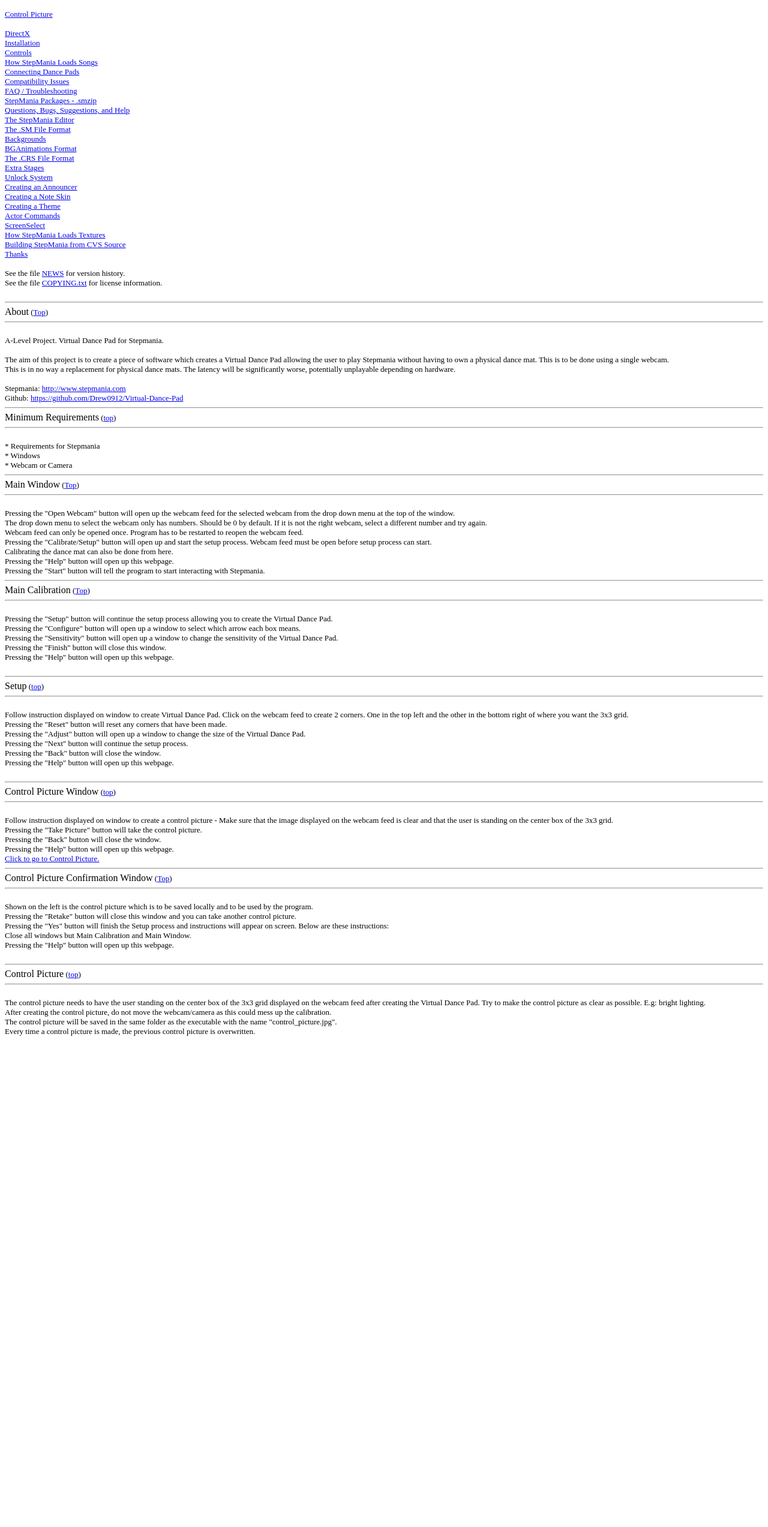
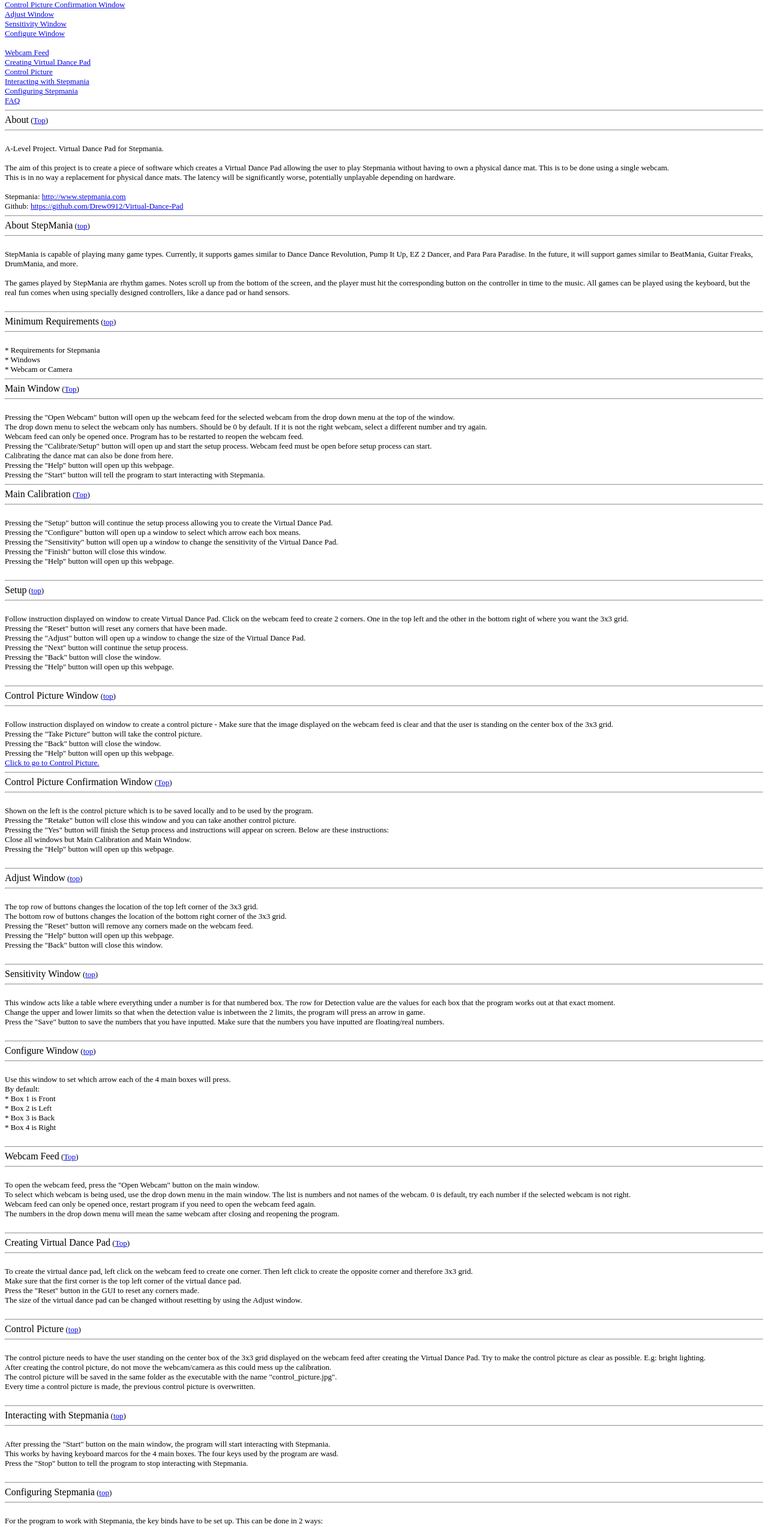
Before and after one commit to Drew0912/Virtual-Dance-Pad, a plain HTML site: page Help.html in a window 1280 px wide. Shown: the part 240-2786 px from the top of the page at 60% size. Before the commit the page ends 1992 px from the top, so only its background shows below. Drawn offline with Linux system fonts and the light colour scheme.

Commit message:
Added help html

```diff
--- a/Development/Stage 9 - Help Webpage/index.html
+++ b/Help.html
@@ -8,45 +8,24 @@
 <font size="2">
 <br>
 <a href="#About">About</a><br>
+<a href="#About StepMania">About StepMania</a><br>
 <a href="#Minimum Requirements">Minimum Requirements</a><br>
 <a href="#Main Window">Main Window</a><br>
 <a href="#Main Calibration Window">Main Calibration Window</a><br>
 <a href="#Setup Window">Setup Window</a><br>
 <a href="#Control Picture Window">Control Picture Window</a><br>
 <a href="#Control Picture Confirmation Window">Control Picture Confirmation Window</a><br>
+<a href="#Adjust Window">Adjust Window</a><br>
+<a href="#Sensitivity Window">Sensitivity Window</a><br>
+<a href="#Configure Window">Configure Window</a><br>
 <br>
+<a href="#Webcam Feed">Webcam Feed</a><br>
+<a href="#Creating Virtual Dance Pad">Creating Virtual Dance Pad</a><br>
 <a href="#Control Picture">Control Picture</a><br>
+<a href="#Interacting with Stepmania">Interacting with Stepmania</a><br>
+<a href="#Configuring Stepmania">Configuring Stepmania</a><br>
+<a href="#FAQ">FAQ</a><br>
 
-<br>
-<a href="#DirectX">DirectX</a> <br>
-<a href="#Installation">Installation</a> <br>
-<a href="#Controls">Controls</a><br>
-<a href="#How StepMania Loads Songs">How StepMania Loads Songs</a><br>
-<a href="#Connecting Dance Pads">Connecting Dance Pads</a> <br>
-<a href="#Compatibility Issues">Compatibility Issues</a><br>
-<a href="#FAQ / Troubleshooting">FAQ / Troubleshooting</a><br>
-<a href="#StepMania Packages - .smzip">StepMania Packages - .smzip</a><br>
-<a href="#Questions, Bugs, Suggestions, and Help">Questions, Bugs, Suggestions,
-and Help</a> <br>
-<a href="#The StepMania editor">The StepMania Editor</a><br>
-<a href="#The .SM file format">The .SM File Format</a><br>
-<a href="#Backgrounds">Backgrounds</a><br>
-<a href="#BGAnimations Format">BGAnimations Format</a><br>
-<a href="#The .CRS File Format">The .CRS File Format</a><br>
-<a href="#Extra Stages">Extra Stages</a><br>
-<a href="#Unlock System">Unlock System</a><br>
-<a href="#Creating an Announcer">Creating an Announcer</a><br>
-<a href="#Creating a Note Skin">Creating a Note Skin</a><br>
-<a href="#Creating a Theme">Creating a Theme</a><br>
-<a href="#Actor Commands">Actor Commands</a><br>
-<a href="#ScreenSelect">ScreenSelect</a><br>
-<a href="#How StepMania Loads Textures">How StepMania Loads Textures</a><br>
-<a href="#Building StepMania from CVS source">Building StepMania from CVS Source</a><br>
-<a href="#Thanks">Thanks</a><br>
-<br>
-See the file <a href="NEWS">NEWS</a> for version history.<br>
-See the file <a href="COPYING.txt">COPYING.txt</a> for license information.<br>
-<br>
 
 <a name="About">
 <font face="Courier New" size="2">
@@ -66,6 +45,25 @@ The latency will be significantly worse, potentially unplayable depending on har
 <br><br>
 Stepmania: <a href="http://www.stepmania.com">http://www.stepmania.com</a><br>
 Github: <a href="https://github.com/Drew0912/Virtual-Dance-Pad">https://github.com/Drew0912/Virtual-Dance-Pad</a>
+<br>
+
+<a name="About StepMania">
+<font face="Courier New" size="2">
+<hr></font>
+<font size="3">
+About StepMania</font></a><font size="2"> (<a href="#Table of Contents">top</a>)</font><hr>
+<font size="2">
+<br>
+StepMania is capable of playing many game types. Currently, it supports games
+similar to Dance Dance Revolution, Pump It Up, EZ 2 Dancer, and Para Para
+Paradise. In the future, it will support games similar to BeatMania, Guitar
+Freaks, DrumMania, and more.<br>
+<br>
+The games played by StepMania are rhythm games. Notes scroll up from
+the bottom of the screen, and the player must hit the corresponding
+button on the controller in time to the music. All games can be played
+using the keyboard, but the real fun comes when using specially
+designed controllers, like a dance pad or hand sensors.<br>
 <br>
 
 <a name="Minimum Requirements">
@@ -156,7 +154,73 @@ Close all windows but Main Calibration and Main Window.<br>
 Pressing the "Help" button will open up this webpage.<br>
 <br>
 
+<a name="Adjust Window">
+<font face="Courier New" size="2">
+<hr></font>
+<font size="3">
+Adjust Window</font></a><font size="2"> (<a href="#Table of Contents">top</a>)</font><hr>
+<font size="2">
+<br>
+The top row of buttons changes the location of the top left corner of the 3x3 grid.<br>
+The bottom row of buttons changes the location of the bottom right corner of the 3x3 grid.<br>
+Pressing the "Reset" button will remove any corners made on the webcam feed.<br>
+Pressing the "Help" button will open up this webpage.<br>
+Pressing the "Back" button will close this window.<br>
+<br>
 
+<a name="Sensitivity Window">
+<font face="Courier New" size="2">
+<hr></font>
+<font size="3">
+Sensitivity Window</font></a><font size="2"> (<a href="#Table of Contents">top</a>)</font><hr>
+<font size="2">
+<br>
+This window acts like a table where everything under a number is for that numbered box. The row for Detection value are the values for each box that the program works out at that exact moment.<br>
+Change the upper and lower limits so that when the detection value is inbetween the 2 limits, the program will press an arrow in game.<br>
+Press the "Save" button to save the numbers that you have inputted. Make sure that the numbers you have inputted are floating/real numbers.<br>
+<br>
+
+<a name="Configure Window">
+<font face="Courier New" size="2">
+<hr></font>
+<font size="3">
+Configure Window</font></a><font size="2"> (<a href="#Table of Contents">top</a>)</font><hr>
+<font size="2">
+<br>
+Use this window to set which arrow each of the 4 main boxes will press.<br>
+By default:<br>
+* Box 1 is Front<br>
+* Box 2 is Left<br>
+* Box 3 is Back<br>
+* Box 4 is Right<br>
+<br>
+
+
+<a name="Webcam Feed">
+<font face="Courier New" size="2">
+<hr></font>
+<font size="3">
+Webcam Feed</font></a><font size="2"> (<a href="#Table of Contents">Top</a>)</font><hr>
+<font size="2">
+<br>
+To open the webcam feed, press the "Open Webcam" button on the main window.<br>
+To select which webcam is being used, use the drop down menu in the main window. The list is numbers and not names of the webcam. 0 is default, try each number if the selected webcam is not right.<br>
+Webcam feed can only be opened once, restart program if you need to open the webcam feed again.<br>
+The numbers in the drop down menu will mean the same webcam after closing and reopening the program.<br>
+<br>
+
+<a name="Creating Virtual Dance Pad">
+<font face="Courier New" size="2">
+<hr></font>
+<font size="3">
+Creating Virtual Dance Pad</font></a><font size="2"> (<a href="#Table of Contents">Top</a>)</font><hr>
+<font size="2">
+<br>
+To create the virtual dance pad, left click on the webcam feed to create one corner. Then left click to create the opposite corner and therefore 3x3 grid.<br>
+Make sure that the first corner is the top left corner of the virtual dance pad.<br>
+Press the "Reset" button in the GUI to reset any corners made.<br>
+The size of the virtual dance pad can be changed without resetting by using the Adjust window.<br>
+<br>
 
 <a name="Control Picture">
 <font face="Courier New" size="2">
@@ -172,6 +236,51 @@ The control picture will be saved in the same folder as the executable with the
 Every time a control picture is made, the previous control picture is overwritten.<br>
 <br>
 
+<a name="Interacting with Stepmania">
+<font face="Courier New" size="2">
+<hr></font>
+<font size="3">
+Interacting with Stepmania</font></a><font size="2"> (<a href="#Table of Contents">top</a>)</font><hr>
+<font size="2">
+<br>
+After pressing the "Start" button on the main window, the program will start interacting with Stepmania.<br>
+This works by having keyboard marcos for the 4 main boxes. The four keys used by the program are wasd.<br>
+Press the "Stop" button to tell the program to stop interacting with Stepmania.<br>
+<br>
+
+<a name="Configuring Stepmania">
+<font face="Courier New" size="2">
+<hr></font>
+<font size="3">
+Configuring Stepmania</font></a><font size="2"> (<a href="#Table of Contents">top</a>)</font><hr>
+<font size="2">
+<br>
+For the program to work with Stepmania, the key binds have to be set up. This can be done in 2 ways:<br>
+Option one:<br>
+To access the key binds, open settings using the scroll lock key and select "Config Key/Joy Mappings". Change the following setting by selecting the option and pressing the corresponding key.<br>
+* Key W for Up<br>
+* Key A for Left<br>
+* key S for Down<br>
+* Key D for Right<br>
+<br>
+Option two:<br>
+Copy the "Keymaps.ini" file from the folder with the program to the saves folder for Stepmania. The saves folder will be in the games directory or in the users appdata.<br>
+<br>
+
+<a name="FAQ">
+<font face="Courier New" size="2">
+<hr></font>
+<font size="3">
+FAQ</font></a><font size="2"> (<a href="#Table of Contents">top</a>)</font><hr>
+<font size="2">
+<br>
+Add info...<br>
+<br>
+
+<hr>
+<font size="2">End of document </font>
+<hr>
+
 
 
 
```
Also changed, not shown: Development/Stage 9 - Help Webpage/Help.html (added, +289 -0 lines).
